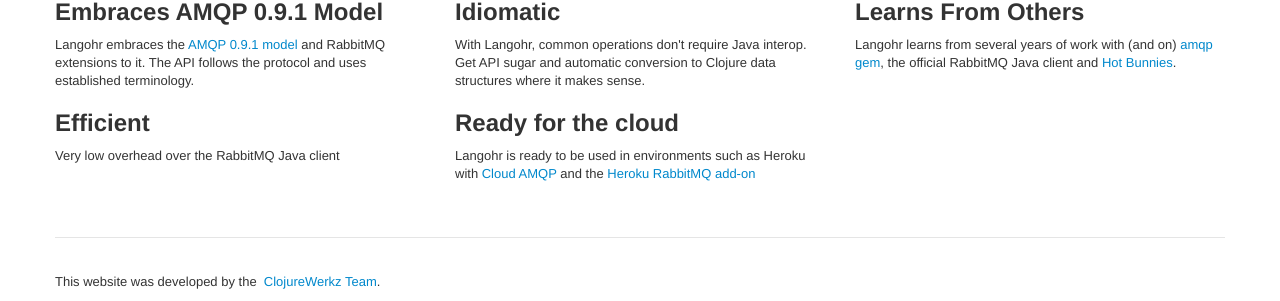
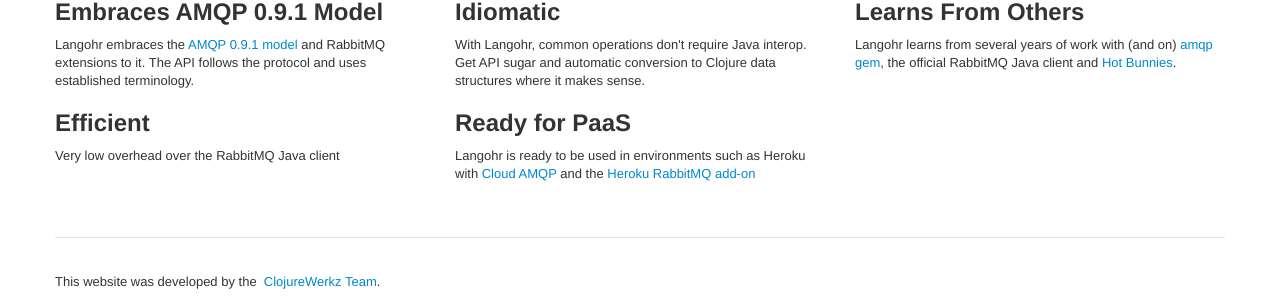
Before and after one commit to glorphindale/langohr.docs, a Jekyll site: the page built from index.html, in a window 1280 px wide. Shown: the part 533-834 px from the top of the page. Built offline with Jekyll 4.4.1, drawn with Linux system fonts in a browser that asks for light colours; some web fonts are replaced.

Commit message:
Less bs language

```diff
--- a/index.html
+++ b/index.html
@@ -37,7 +37,7 @@
     <p>Very low overhead over the RabbitMQ Java client</p>
   </div>
   <div class='span4'>
-    <h2>Ready for the cloud</h2>
+    <h2>Ready for PaaS</h2>
     <p>Langohr is ready to be used in environments such as Heroku with <a href="http://www.cloudamqp.com/">Cloud AMQP</a> and the <a href="https://addons.heroku.com/rabbitmq">Heroku RabbitMQ add-on</a></p>
   </div>
   <div class='span4'>
```
